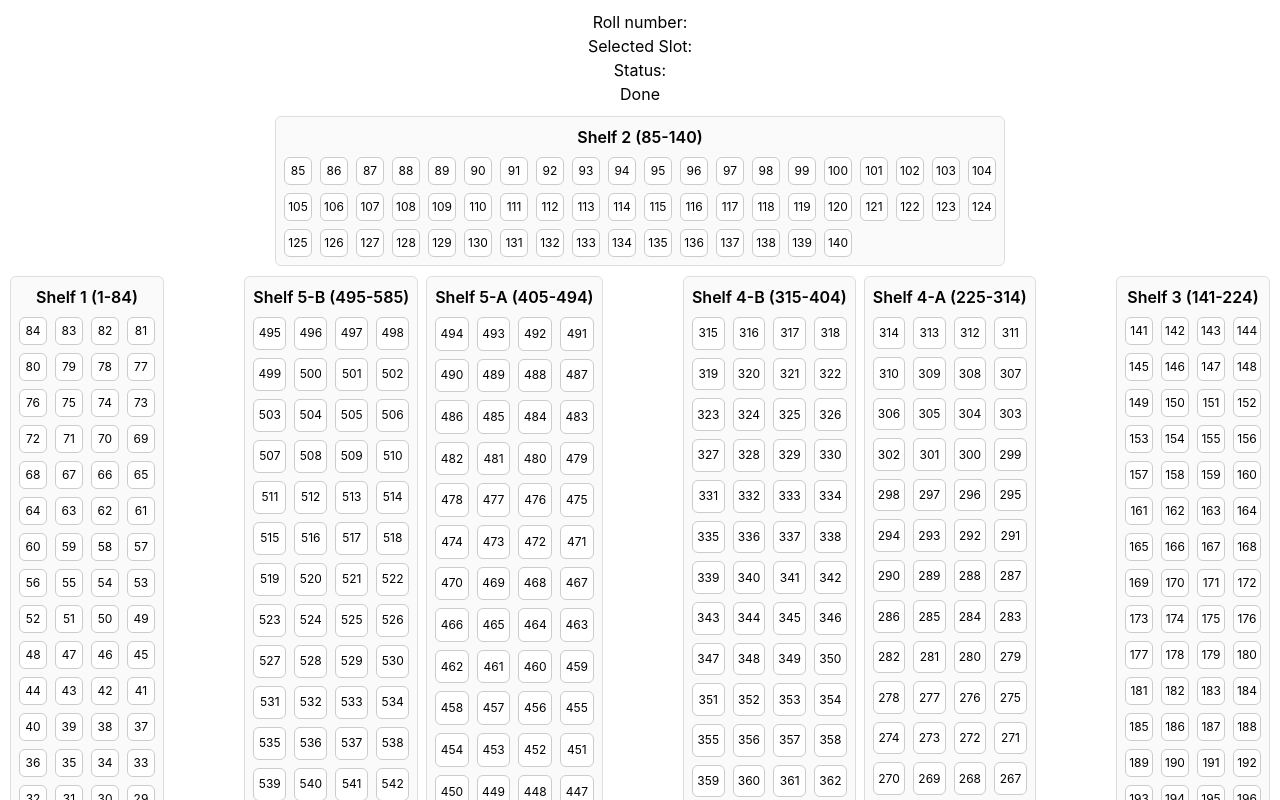
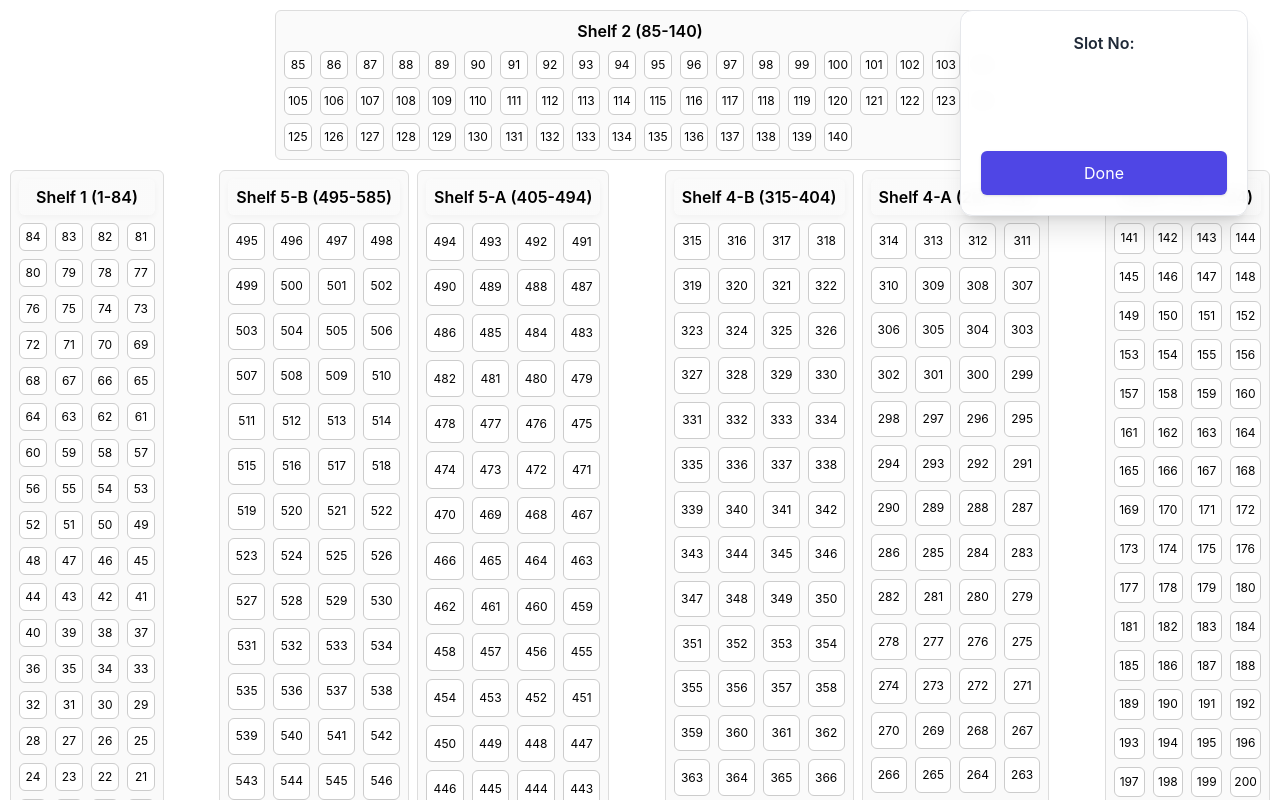
Before and after one commit to swciitg/Library-Token-2025, a React (Create React App) app in the folder frontend/: page /shelf in a window 1280 px wide. Shown: the top 800 px of the page. Built offline with nearby package versions, Linux system fonts and the light colour scheme.

Commit message:
made frontend changes in shelves

```diff
--- a/frontend/src/components/shelf.css
+++ b/frontend/src/components/shelf.css
@@ -32,6 +32,18 @@
   font-weight:600;
   margin-bottom:8px;
   text-align:center;
+}
+
+/* make certain shelf headings sticky (e.g. Shelf 1 and Shelf 2) */
+.label.sticky{
+  position: -webkit-sticky; /* for Safari */
+  position: sticky;
+  top: 0; /* stick to the top of the visible shelf area */
+  z-index: 40; /* sit above slots */
+  background: linear-gradient(180deg, rgba(250,250,250,0.95), rgba(250,250,250,0.95));
+  padding: 6px 8px;
+  border-radius: 6px;
+  box-shadow: 0 2px 6px rgba(0,0,0,0.04);
 }
 
 .slots{
--- a/frontend/src/components/shelf.jsx
+++ b/frontend/src/components/shelf.jsx
@@ -79,36 +79,41 @@ function Shelfs() {
     return () => window.removeEventListener("keydown", handleKeyDown);
   }, []);
 
+  const statusBorderClass =
+    status === "checkin" ? "bg-green-500 , border-4" : status === "checkout" ? "bg-red-500" : "border-indigo-100";
+
   return (
-    <div className="layout">
+    <div className="layout pt-36 pr-80 px-4">
       {/* Display current slot and status */}
-      <div className="current-status">
-        <p>Roll number: {rollNumber}</p>
-        <p>Selected Slot: {showSlot}</p>
-        <p>Status: {status}</p>
-        <button onClick={newEntry}>Done</button>
+      <div className={`current-status fixed right-8  w-72 rounded-xl border  bg-white/95 backdrop-blur shadow-xl p-5 space-y-2 z-50 text-base text-gray-800`}>
+        {/* <p className="font-semibold">Roll number: {rollNumber}</p> */}
+        <p className="font-semibold flex-col"><p className="mb-2">Slot No:</p> <div className={`${statusBorderClass} p-10 text-4xl rounded-xl text-white `}>{showSlot}</div></p>
+        {/* <p className="font-semibold">Status: {status}</p> */}
+        <button onClick={newEntry} className="mt-3 w-full rounded-md bg-indigo-600 px-4 py-2.5 text-white shadow hover:bg-indigo-700 focus:outline-none focus:ring-2 focus:ring-indigo-500">
+          Done
+        </button>
       </div>
 
       <div className="wall">
         <div className="shelf block">
-          <div className="label">Shelf 2 (85-140)</div>
+          <div className="label ">Shelf 2 (85-140)</div>
           <div className="slots wide">{renderSlots(shelfStructure[2])}</div>
         </div>
       </div>
 
       <div className="aisle">
         <div className="shelf block">
-          <div className="label">Shelf 1 (1-84)</div>
+          <div className="label sticky">Shelf 1 (1-84)</div>
           <div className="slots">{renderSlots(shelfStructure[1], 1)}</div>
         </div>
 
         <div className="pair">
           <div className="shelf block">
-            <div className="label">Shelf 5-B (495-585)</div>
+              <div className="label sticky">Shelf 5-B (495-585)</div>
             <div className="slots">{renderSlots(shelfStructure[5].B)}</div>
           </div>
           <div className="shelf block">
-            <div className="label">Shelf 5-A (405-494)</div>
+            <div className="label sticky">Shelf 5-A (405-494)</div>
             <div className="slots">
               {renderSlots(shelfStructure[5].A, "5A")}
             </div>
@@ -117,11 +122,11 @@ function Shelfs() {
 
         <div className="pair">
           <div className="shelf block">
-            <div className="label">Shelf 4-B (315-404)</div>
+            <div className="label sticky">Shelf 4-B (315-404)</div>
             <div className="slots">{renderSlots(shelfStructure[4].B)}</div>
           </div>
           <div className="shelf block">
-            <div className="label">Shelf 4-A (225-314)</div>
+            <div className="label sticky">Shelf 4-A (225-314)</div>
             <div className="slots">
               {renderSlots(shelfStructure[4].A, "4A")}
             </div>
@@ -129,7 +134,7 @@ function Shelfs() {
         </div>
 
         <div className="shelf block">
-          <div className="label">Shelf 3 (141-224)</div>
+          <div className="label sticky">Shelf 3 (141-224)</div>
           <div className="slots">{renderSlots(shelfStructure[3])}</div>
         </div>
       </div>
```
